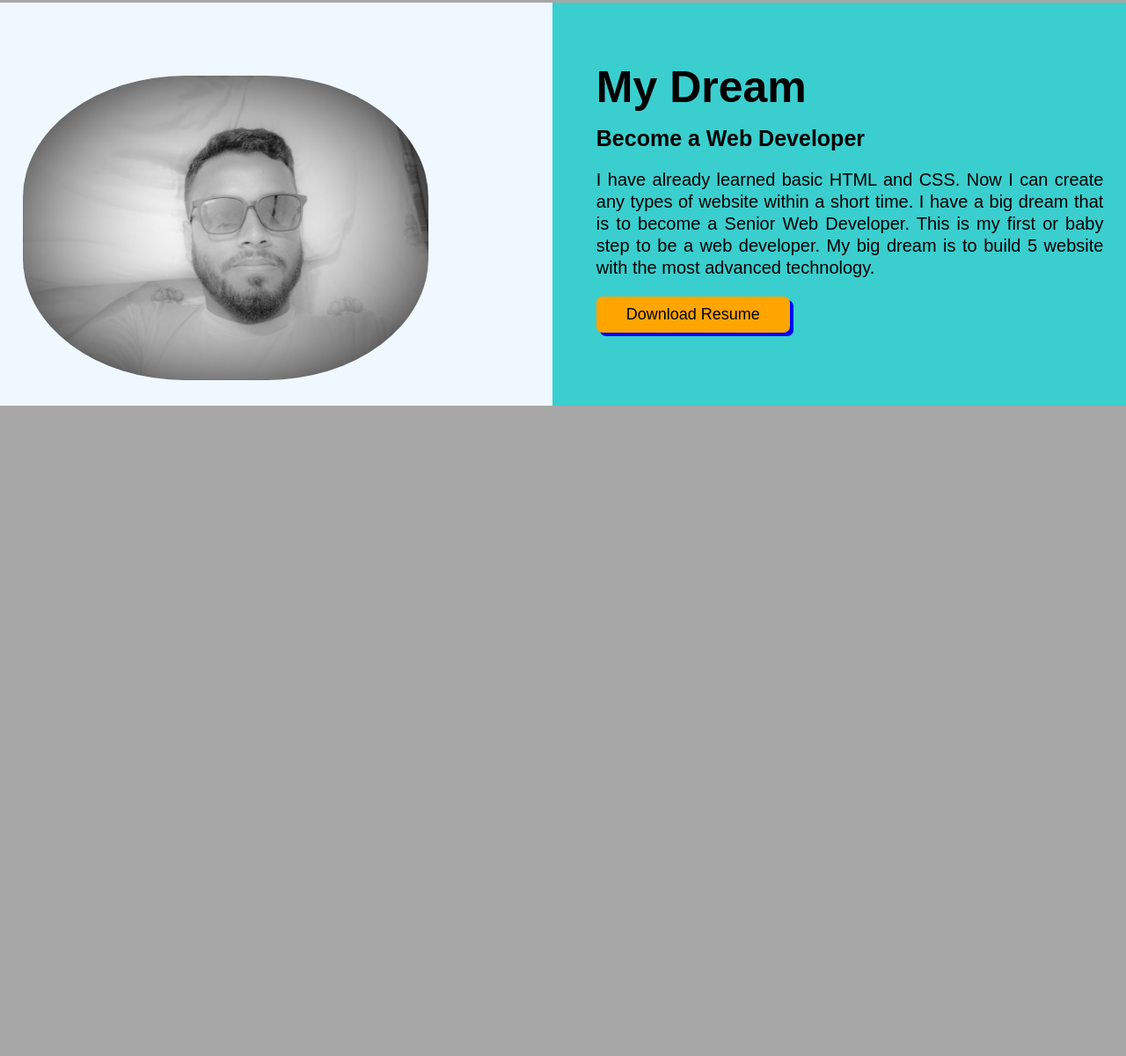
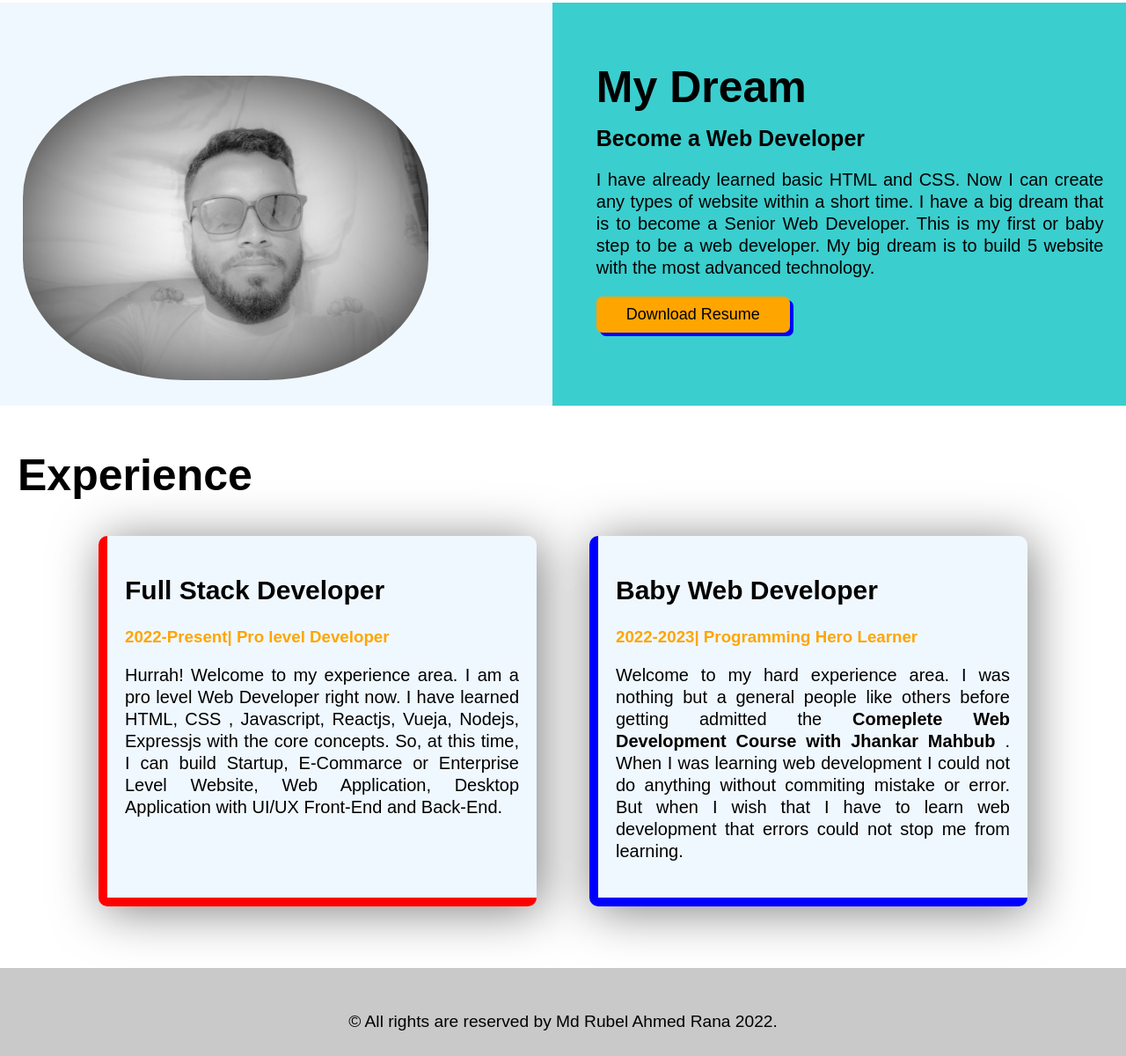
Before and after one commit to Md-Rubel-Ahmed-Rana/developer-portfolio, a plain HTML site: page index.html in a window 1280 px wide. Shown: the part 701-1901 px from the top of the page at 88% size. Before the commit the page ends 1212 px from the top, so only its background shows below. Drawn offline with Linux system fonts and the light colour scheme.

Commit message:
finally Project Done

```diff
--- a/index.html
+++ b/index.html
@@ -9,20 +9,20 @@
     <link rel="stylesheet" href="style.css">
 </head>
 <body>
-    <section class="banner-bg">
+    <section class="banner-bg flexible-container">
         <div class="half-width">
             <h1>Welcome To</h1>
             <h2> <span class="my-name">Md Rubel Ahmed Rana</span> <span class="world">World</span> </h2>
             <h3 class="f-developer">Future Web Developer</h3>
             <p>Hi there, as you see my portfolio you might be understood that I am a <b> <i>Web Developer.</i> </b> I always try to do  something to my best. As a web developer, at first I design a UI (user interface) with HTML and CSS and then will convert it to a demandable <strong>Website</strong> , <strong>Web Application</strong> or <strong>Desktop Application</strong> as the client or company requirement by using the most popular technology ( Vanilla JavaScript, Reactjs, TypeScript, Nodejs, Expressjs, MongoDB ( noSQL Database )) or others technologies I could be able to do. </p>
 
-            <a href="#"><button class="cv-btn">HIRE ME</button></a>
+            <a target="_blank" href="#"><button class="cv-btn">HIRE ME</button></a>
         </div>
         <div class="half-width">
             <img src="./images/developer-portfolio.jpg" alt="">
         </div>
     </section>
-    <section class="dream-big">
+    <section class="dream-big flexible-container">
         <div class="half-width dream-pic">
             <img src="./images/dream-big.jpg" alt="">
         </div>
@@ -31,8 +31,27 @@
             <h3 class="f-developer">Become a Web Developer</h3>
             <p>I have already learned basic HTML and CSS. Now I can create any types of website within a short time. I have a big dream that is to become a Senior Web Developer. This is my first or baby step to be a web developer. My big dream is to build 5 website with the most advanced technology.</p>
 
-            <a href="#"><button class="resume-btn">Download Resume</button></a>
+            <a target="_blank" href="#"><button class="resume-btn">Download Resume</button></a>
         </div>
     </section>
+
+    <section class="experience-area">
+            <h1 class="out-area">Experience</h1>
+            <div class="flexible-container">
+                <div  class="half-width exp-area">
+                    <h2>Full Stack Developer</h2>
+                    <h3>2022-Present| Pro level Developer</h3>
+                    <p>Hurrah! Welcome to my experience area. I am a pro level Web Developer right now. I have learned HTML, CSS , Javascript, Reactjs, Vueja, Nodejs, Expressjs with the core concepts. So, at this time, I can build Startup, E-Commarce or Enterprise Level Website, Web Application, Desktop Application with UI/UX Front-End and Back-End.</p>
+                </div>
+                <div   class="half-width exp-area">
+                    <h2>Baby Web Developer</h2>
+                    <h3>2022-2023| Programming Hero Learner</h3>
+                    <p>Welcome to my hard experience area. I was nothing but a general people like others before getting admitted the <strong> Comeplete Web Development Course with Jhankar Mahbub</strong> . When I was learning web development I could not do anything without commiting mistake or error. But when I wish that I have to learn web development that errors could not stop me from learning.</p>
+                </div>
+            </div>
+    </section>
+    <footer>
+        <p> © All rights are reserved by Md Rubel Ahmed Rana 2022.</p>
+    </footer>
 </body>
 </html>
--- a/style.css
+++ b/style.css
@@ -1,7 +1,6 @@
 
 body{
     font-family: arial;
-    background-color: rgba(128, 128, 128, 0.692);
     margin: 0;
     padding: 0;
 }
@@ -27,9 +26,10 @@ h1{
     margin-left: 15px;
 }
 
-section{
+.flexible-container{
     display: flex;
     margin-bottom: 50px;
+    justify-content: center;
 }
 
 .half-width{
@@ -61,7 +61,7 @@ section{
 }
 
 .banner-bg{
-    background-image: url("./images/Download.jpg");
+    background-image: url("./images/banner-bg.jpg");
     background-size: cover;
     background-repeat: no-repeat;
     background-position: center;
@@ -96,3 +96,51 @@ section{
 .dream-pic{
     background-color: aliceblue;
 }
+
+
+
+.exp-area{
+    width: 35%;
+    margin: 20px 30px;
+    background-color: aliceblue;
+    padding: 20px;
+    box-shadow: 5px 5px 55px  rgba(0, 0, 0, 0.507);
+    border-radius: 10px;
+}
+
+.exp-area:first-child{
+    border-left: 10px solid red;
+    border-bottom: 10px solid red;
+}
+.exp-area:nth-child(2){
+
+    border-left: 10px solid blue;
+    border-bottom: 10px solid blue;
+}
+
+.exp-area h2{
+    font-size: 30px;
+}
+.exp-area h3{
+    color: orange;
+}
+
+.exp-area p{
+    line-height: 25px;
+}
+
+.out-area{
+    margin-left: 20px;
+    margin-bottom: 20px;
+}
+
+footer{
+    height: 100px;
+    background-color: rgba(0, 0, 0, 0.212);
+}
+
+footer p{
+    text-align: center;
+    padding-top: 50px;
+    font-size: larger;
+}
```
Also changed, not shown: images/Pic_1625244491453.jpg (deleted), images/banner-bg.jpg (renamed from images/Download.jpg), 1 other file.
